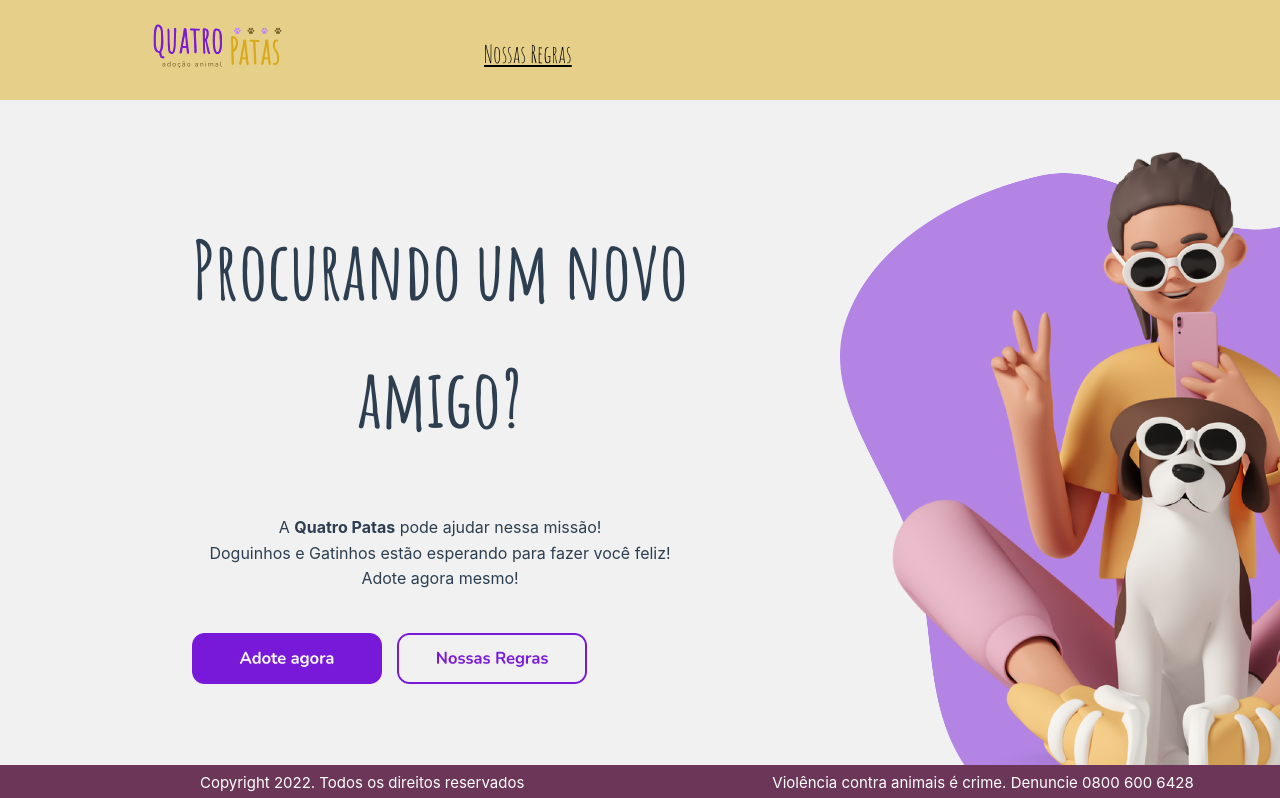
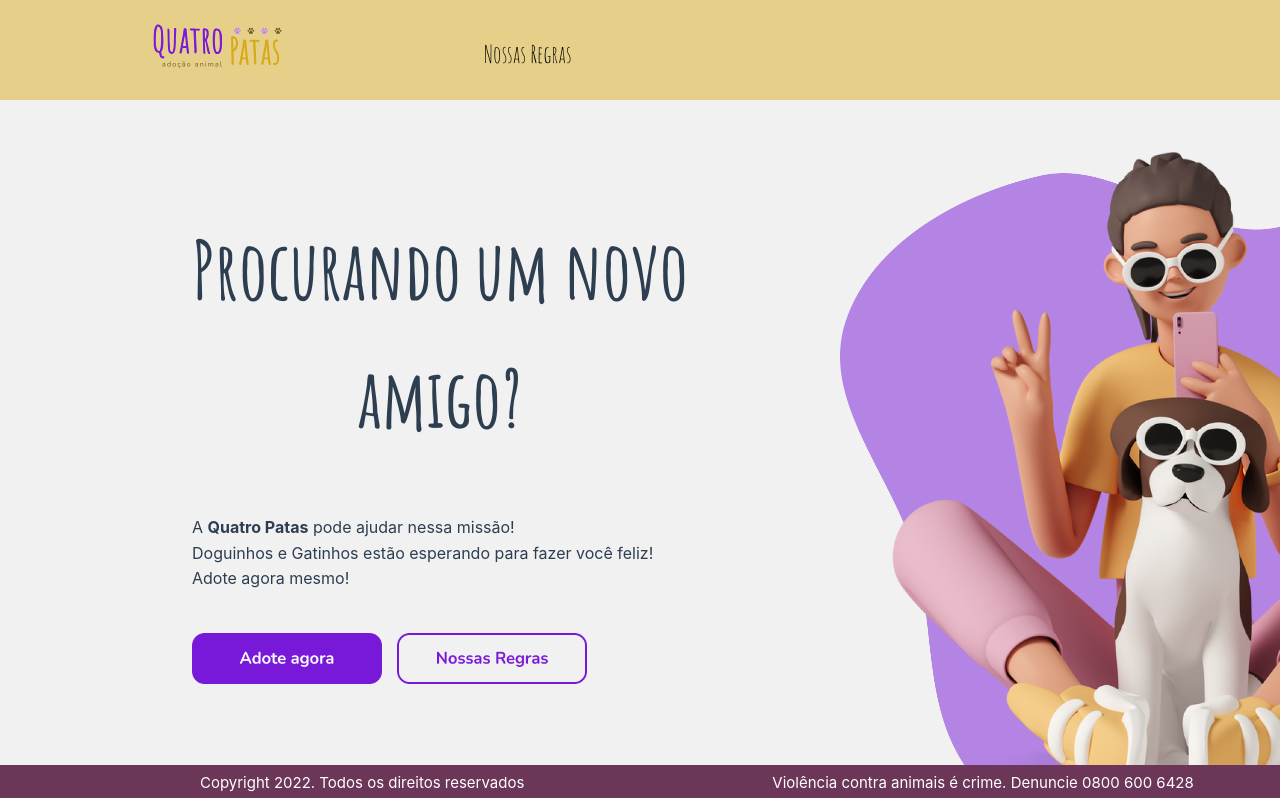
Before and after one commit to eusebiomae/QuatroPatas, a Vue app: page / in a window 1280 px wide. Shown: the top 798 px of the page. Built offline with nearby package versions, Linux system fonts and the light colour scheme.

Commit message:
projeto finalizado até meianoite de ultimo dia

```diff
--- a/src/App.vue
+++ b/src/App.vue
@@ -1,7 +1,7 @@
 <template>
   <div id="app">
     <Header />
-    <Home />
+    <router-view />
     <Footer />
   </div>
 </template>
@@ -9,14 +9,12 @@
 <script lang="ts">
 import { RouterLink, RouterView } from "vue-router";
 import Header from "./components/Header.vue";
-import Home from "./pages/Home.vue";
 import Footer from "./components/Footer.vue";
 
 export default {
   name: "App",
   components: {
     Header,
-    Home,
     Footer,
   },
 };
--- a/src/components/Header.vue
+++ b/src/components/Header.vue
@@ -1,12 +1,12 @@
 <template>
   <header class="container">
-    <a href="/" class="">
+    <router-link to="/">
       <img
         alt="Vue logo"
         class="logo"
         id="logo"
         src="@/assets/images/LogoQuatroPatas.svg"
-    /></a>
+    /></router-link>
 
     <img
       v-on:click="openMenu"
@@ -25,7 +25,9 @@
         src="@/assets/images/LogoQuatroPatas.svg"
       />
       <ul>
-        <li><a href="/rules" class="">Nossas Regras</a></li>
+        <li>
+          <router-link to="/rules" id="rules-link">Nossas Regras</router-link>
+        </li>
       </ul>
     </div>
   </header>
@@ -90,6 +92,10 @@ header {
   opacity: 0.6;
 }
 
+#rules-link {
+  text-decoration: none;
+}
+
 #menu-logo {
   width: 110px;
   margin-top: 3vh;
@@ -145,6 +151,10 @@ a {
     display: none;
   }
 
+  #rules-link {
+    text-decoration: none;
+  }
+
   #menu-items {
     display: flex;
     position: static;
--- a/src/router/index.ts
+++ b/src/router/index.ts
@@ -1,19 +1,25 @@
 import { createRouter, createWebHistory } from 'vue-router'
 import HomeView from '../views/HomeView.vue'
 import RulesView from '../views/RulesView.vue'
+import AdoptView from '../views/AdoptView.vue'
 
 const router = createRouter({
   history: createWebHistory(import.meta.env.BASE_URL),
   routes: [
     {
       path: '/',
-      name: 'home',
+      name: 'HomeView',
       component: HomeView
     },
     {
       path: '/rules',
-      name: '/rules',
+      name: 'RulesView',
       component: RulesView
+    },
+    {
+      path: '/adopt',
+      name: 'AdoptView',
+      component: AdoptView
     },
   ]
 })
--- a/src/pages/Home.vue
+++ b/src/views/AdoptView.vue
@@ -1,38 +1,13 @@
 <template>
-  <div class="row" id="row">
+  <div class="row" id="adopt">
     <div class="col-lg-6 order-lg-last" id="text-left">
       <div class="">
         <h1 id="text-home">
-          <b
-            >Procurando um novo <br />
-            amigo?</b
-          >
+          <b>Adote Agora!</b>
         </h1>
       </div>
-
       <div id="text-subhome">
-        <p>
-          A <b>Quatro Patas</b> pode ajudar nessa missão! <br />
-          Doguinhos e Gatinhos estão esperando para fazer você feliz! <br />
-          Adote agora mesmo!
-        </p>
-      </div>
-
-      <div id="button-home">
-        <a href="/" class=""
-          ><img
-            id="btn-adote"
-            src="@/assets/images/Adote.png"
-            alt="Home Btn"
-            class="btn"
-        /></a>
-        <a href="/rules" class=""
-          ><img
-            id="btn-regras"
-            src="@/assets/images/NossasRegras.png"
-            alt="Home Btn Regras"
-            class="btn"
-        /></a>
+        <p>Temos vários peludinhos esperando para fazer um lar mais feliz!</p>
       </div>
     </div>
 
@@ -41,7 +16,7 @@
         alt="Vue logo"
         class="logo-home"
         id="logo-home"
-        src="@/assets/images/HomeDog2x.png"
+        src="@/assets/images/AdoptDog2x.png"
       />
     </div>
   </div>
@@ -49,12 +24,12 @@
 
 <script lang="ts">
 export default {
-  name: "Home",
+  name: "Rules",
 };
 </script>
 
 <style scoped>
-#row {
+#rules {
   width: 100%;
   height: 100%;
   display: block;
@@ -71,7 +46,7 @@ export default {
 }
 
 #text-subhome {
-  text-align: center;
+  text-align: left;
   font-size: initial;
 }
 
@@ -93,8 +68,21 @@ export default {
   max-width: 45vh;
 }
 
+li {
+  margin: 0;
+  margin-left: -6vh;
+  padding: 5px 0 5px 25px;
+  list-style: none;
+  background-image: url("./src/assets/images/DogHand.png");
+  background-repeat: no-repeat;
+  background-position: left center;
+  background-size: 3vh;
+}
+
+/* <!----------------------- Media Query -------------------> */
+
 @media (min-width: 700px) {
-  #row {
+  #adopt {
     width: 100%;
     height: 100%;
     display: -webkit-inline-box;
@@ -116,6 +104,12 @@ export default {
   #text-home {
     font-family: "Amatic Sc";
     font-size: 10vh;
+    text-align: left;
+  }
+
+  #text-subhome {
+    text-align: left;
+    font-size: initial;
   }
 
   #btn-adote {
@@ -134,8 +128,19 @@ export default {
   }
 
   #logo-home {
-    max-width: 95vh;
-    margin-left: 17vh;
+    max-width: 90vh;
+    margin-left: 19vh;
+  }
+
+  li {
+    margin: 0;
+    margin-left: -6vh;
+    padding: 5px 0 5px 25px;
+    list-style: none;
+    background-image: url("./src/assets/images/DogHand.png");
+    background-repeat: no-repeat;
+    background-position: left center;
+    background-size: 3vh;
   }
 }
 </style>
--- a/src/views/HomeView.vue
+++ b/src/views/HomeView.vue
@@ -1,35 +1,146 @@
 <template>
-  <div id="home">
-    <Header />
-    <Home />
-    <Footer />
+  <div class="row" id="row">
+    <div class="col-lg-6 order-lg-last" id="text-left">
+      <div class="">
+        <h1 id="text-home">
+          <b
+            >Procurando um novo <br />
+            amigo?</b
+          >
+        </h1>
+      </div>
+
+      <div id="text-subhome">
+        <p>
+          A <b>Quatro Patas</b> pode ajudar nessa missão! <br />
+          Doguinhos e Gatinhos estão esperando para fazer você feliz! <br />
+          Adote agora mesmo!
+        </p>
+      </div>
+
+      <div id="button-home">
+        <router-link to="/adopt"
+          ><img
+            id="btn-adote"
+            src="@/assets/images/Adote.png"
+            alt="Home Btn"
+            class="btn"
+        /></router-link>
+        <router-link to="/rules"
+          ><img
+            id="btn-regras"
+            src="@/assets/images/NossasRegras.png"
+            alt="Home Btn Regras"
+            class="btn"
+        /></router-link>
+      </div>
+    </div>
+
+    <div class="col-lg-6 order-first order-lg-last" id="img-home">
+      <img
+        alt="Vue logo"
+        class="logo-home"
+        id="logo-home"
+        src="@/assets/images/HomeDog2x.png"
+      />
+    </div>
   </div>
 </template>
 
 <script lang="ts">
-import { RouterLink, RouterView } from "vue-router";
-import Header from "../components/Header.vue";
-import Home from "../pages/Home.vue";
-import Footer from "../components/Footer.vue";
-
 export default {
   name: "Home",
-  components: {
-    Header,
-    Home,
-    Footer,
-  },
 };
 </script>
 
-<style>
-@import "@/assets/base.css";
-@import url("https://fonts.googleapis.com/css2?family=Amatic+SC:wght@400;700&display=swap");
+<style scoped>
+#row {
+  width: 100%;
+  height: 100%;
+  display: block;
+}
 
-#home {
-  width: fit-content;
-  margin: 0 auto;
-  padding: 2rem;
-  font-weight: normal;
+#text-left {
+  margin-top: 20vh;
+}
+
+#text-home {
+  font-family: "Amatic Sc";
+  font-size: 7vh;
+  text-align: center;
+}
+
+#text-subhome {
+  text-align: center;
+  font-size: initial;
+}
+
+#btn-adote {
+  width: auto;
+  margin-top: 25px;
+}
+#btn-regras {
+  width: auto;
+  margin-top: 25px;
+}
+
+#img-home {
+  margin-top: 10vh;
+  margin-bottom: 25vh;
+}
+
+#logo-home {
+  max-width: 45vh;
+}
+
+@media (min-width: 700px) {
+  #row {
+    width: 100%;
+    height: 100%;
+    display: -webkit-inline-box;
+    position: static;
+    top: 0;
+    bottom: 0;
+    right: 0;
+    left: 0;
+    margin: auto;
+  }
+
+  #text-left {
+    margin-top: 10vh;
+    margin-right: 2vh;
+    margin-left: 15vh;
+    margin-bottom: 25vh;
+  }
+
+  #text-home {
+    font-family: "Amatic Sc";
+    font-size: 10vh;
+  }
+
+  #text-subhome {
+    text-align: left;
+    font-size: initial;
+  }
+
+  #btn-adote {
+    width: 190px;
+    margin-top: 25px;
+  }
+  #btn-regras {
+    width: 190px;
+    margin-top: 25px;
+    margin-left: 15px;
+  }
+
+  #img-home {
+    margin-top: 10vh;
+    margin-bottom: 25vh;
+  }
+
+  #logo-home {
+    max-width: 95vh;
+    margin-left: 17vh;
+  }
 }
 </style>
--- a/src/views/RulesView.vue
+++ b/src/views/RulesView.vue
@@ -1,33 +1,164 @@
 <template>
-  <div id="rules">
-    <Header />
-    pinga
-    <Footer />
+  <div class="row" id="rules">
+    <div class="col-lg-6 order-lg-last" id="text-left">
+      <div class="">
+        <h1 id="text-home">
+          <b>Nossas Regras</b>
+        </h1>
+      </div>
+
+      <div id="text-subhome">
+        <p>
+          Sem sombra de dúvidas queremos <b>o melhor</b> para os nossos <br />
+          peludinhos, portanto queremos esclerecer quais são os requisitos
+          <br />
+          para você ter um novo membro na família:
+        </p>
+      </div>
+      <div id="rules-details">
+        <ul>
+          <li>Carinho e atenção não pode faltar;</li>
+          <li>Cuide de pulgas, carrapatos, entre outros parasitas;</li>
+          <li>
+            Mantenha as vacinas em dia, é importante para ele(a) e para você;
+          </li>
+          <li>
+            A castração é importante para previnir doenças e a procriação.
+          </li>
+        </ul>
+        <p>Todo animal merece respeito!</p>
+      </div>
+    </div>
+
+    <div class="col-lg-6 order-first order-lg-last" id="img-home">
+      <img
+        alt="Vue logo"
+        class="logo-home"
+        id="logo-home"
+        src="@/assets/images/RulesDog2x.png"
+      />
+    </div>
   </div>
 </template>
 
 <script lang="ts">
-import { RouterLink, RouterView } from "vue-router";
-import Header from "../components/Header.vue";
-import Footer from "../components/Footer.vue";
-
 export default {
-  name: "RulesView",
-  components: {
-    Header,
-    Footer,
-  },
+  name: "Rules",
 };
 </script>
 
-<style>
-@import "@/assets/base.css";
-@import url("https://fonts.googleapis.com/css2?family=Amatic+SC:wght@400;700&display=swap");
+<style scoped>
+#rules {
+  width: 100%;
+  height: 100%;
+  display: block;
+}
 
-#rules {
-  width: fit-content;
-  margin: 0 auto;
-  padding: 2rem;
-  font-weight: normal;
+#text-left {
+  margin-top: 20vh;
+}
+
+#text-home {
+  font-family: "Amatic Sc";
+  font-size: 7vh;
+  text-align: center;
+}
+
+#text-subhome {
+  text-align: left;
+  font-size: initial;
+}
+
+#btn-adote {
+  width: auto;
+  margin-top: 25px;
+}
+#btn-regras {
+  width: auto;
+  margin-top: 25px;
+}
+
+#img-home {
+  margin-top: 10vh;
+  margin-bottom: 25vh;
+}
+
+#logo-home {
+  max-width: 45vh;
+}
+
+li {
+  margin: 0;
+  margin-left: -6vh;
+  padding: 5px 0 5px 25px;
+  list-style: none;
+  background-image: url("./src/assets/images/DogHand.png");
+  background-repeat: no-repeat;
+  background-position: left center;
+  background-size: 3vh;
+}
+
+/* <!----------------------- Media Query -------------------> */
+
+@media (min-width: 700px) {
+  #rules {
+    width: 100%;
+    height: 100%;
+    display: -webkit-inline-box;
+    position: static;
+    top: 0;
+    bottom: 0;
+    right: 0;
+    left: 0;
+    margin: auto;
+  }
+
+  #text-left {
+    margin-top: 10vh;
+    margin-right: 2vh;
+    margin-left: 15vh;
+    margin-bottom: 25vh;
+  }
+
+  #text-home {
+    font-family: "Amatic Sc";
+    font-size: 10vh;
+  }
+
+  #text-subhome {
+    text-align: left;
+    font-size: initial;
+  }
+
+  #btn-adote {
+    width: 190px;
+    margin-top: 25px;
+  }
+  #btn-regras {
+    width: 190px;
+    margin-top: 25px;
+    margin-left: 15px;
+  }
+
+  #img-home {
+    margin-top: 10vh;
+    margin-bottom: 25vh;
+  }
+
+  #logo-home {
+    max-width: 95vh;
+    margin-left: 17vh;
+  }
+
+  li {
+    margin: 0;
+    margin-left: -6vh;
+    padding: 5px 0 5px 25px;
+    list-style: none;
+    background-image: url("./src/assets/images/DogHand.png");
+    background-repeat: no-repeat;
+    background-position: left center;
+    background-size: 3vh;
+  }
 }
 </style>
```
Also changed, not shown: src/components/Footer.vue (+18 -9 lines).
